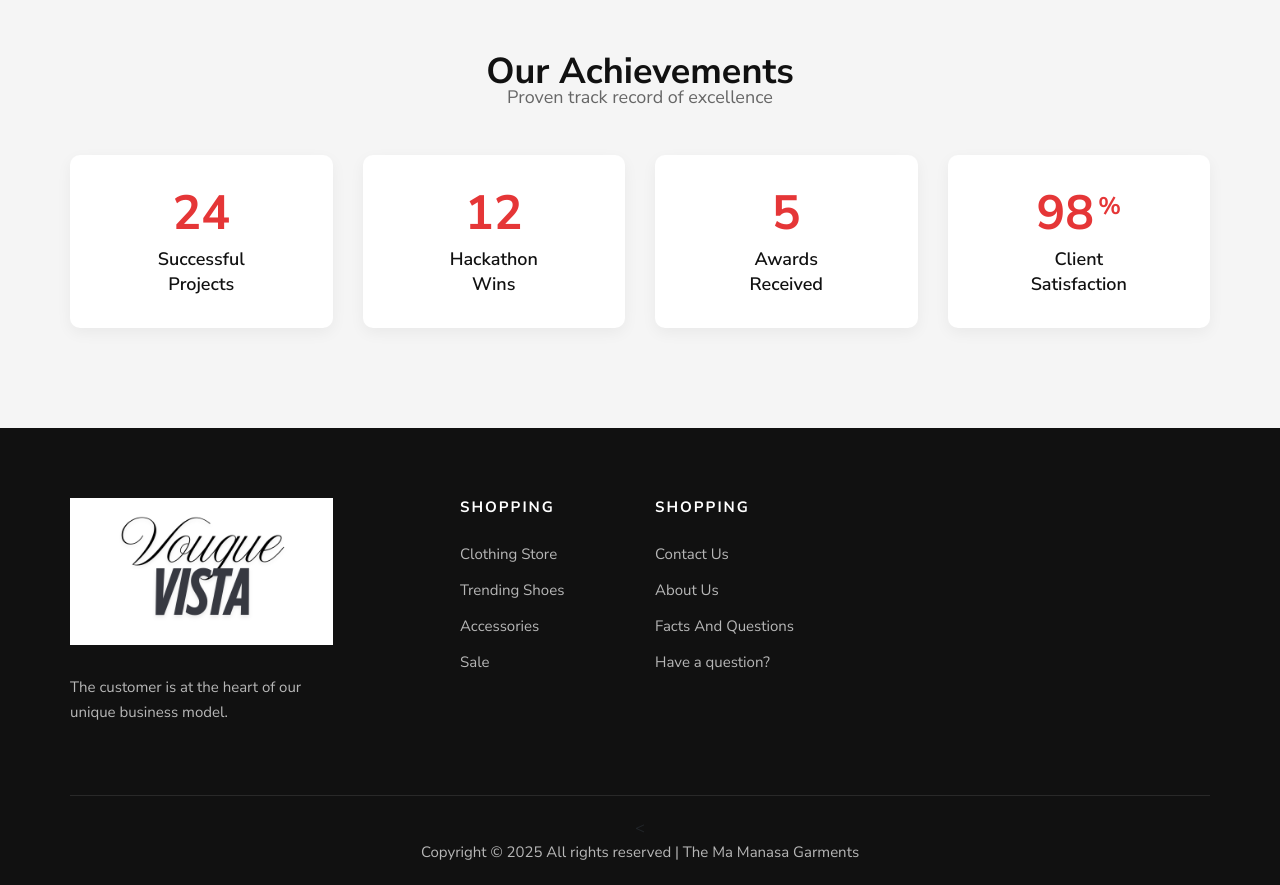
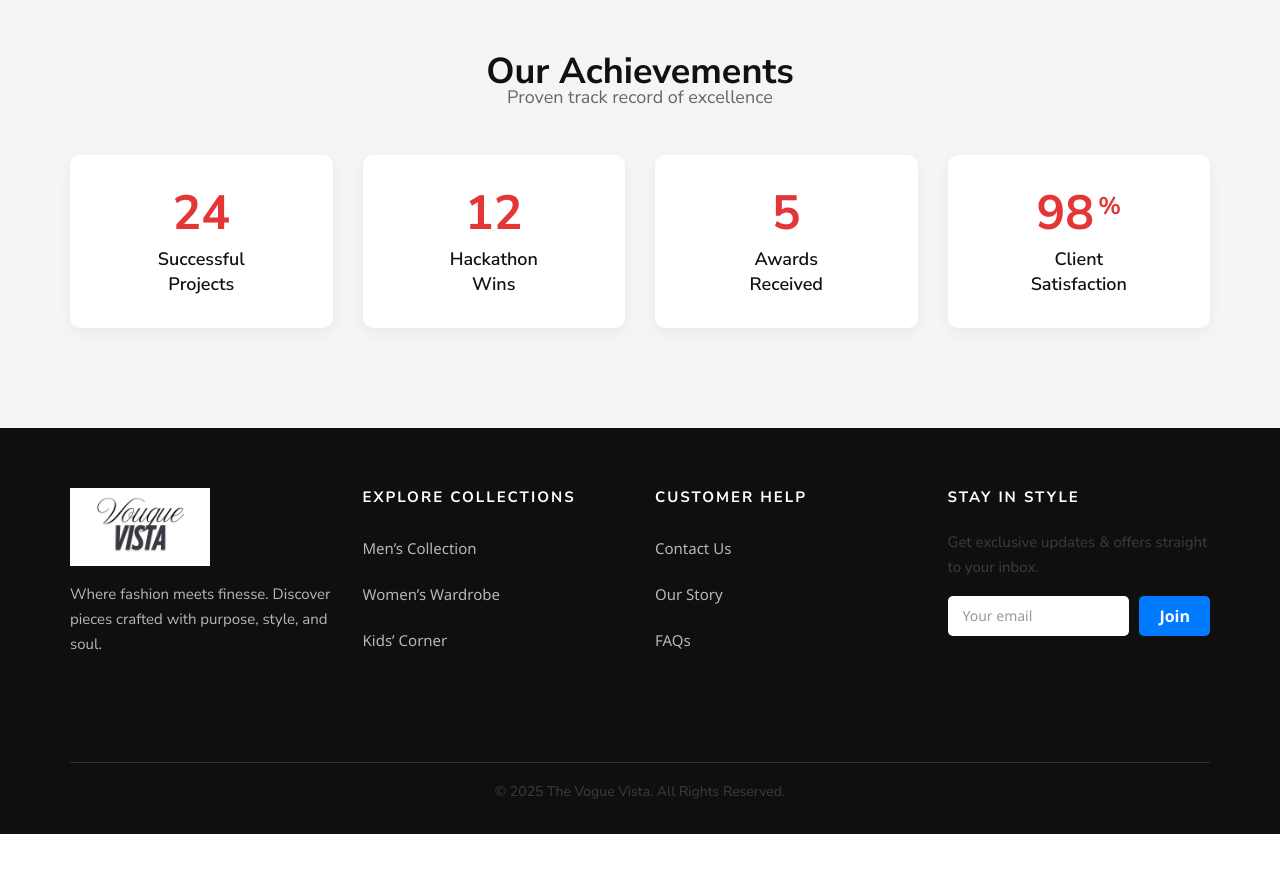
Before and after one commit to deep-priyo/E_Commerce-Web-App, a Flask app: page /about in a window 1280 px wide. Shown: the part 875-1760 px from the top of the page. After the commit the page ends 1709 px from the top, so only its background shows below. Run offline with Flask 3, Linux system fonts and the light colour scheme; some libraries are stand-ins or nearby versions.

Commit message:
redesigned footer added news teller section

```diff
--- a/templates/footer.html
+++ b/templates/footer.html
@@ -1,69 +1,112 @@
 <!-- Footer Section Begin -->
-<footer class="footer">
+<footer class="footer" style="background-color: #0f0f0f; color: #ddd; padding: 60px 0 30px; font-family: 'Segoe UI', sans-serif;">
     <div class="container">
         <div class="row">
-            <div class="col-lg-3 col-md-6 col-sm-6">
+
+            <!-- Brand Info -->
+            <div class="col-lg-3 col-md-6 mb-4">
                 <div class="footer__about">
-                    <div class="footer__logo">
-                        <a href="{{url_for('index')}}"><img src="{{ url_for('static', filename='img/logo.png') }}" alt=""></a>
+                    <div class="footer__logo mb-3">
+                        <a href="{{ url_for('index') }}">
+                            <img src="{{ url_for('static', filename='img/logo.png') }}" alt="Logo" style="max-width: 140px;">
+                        </a>
                     </div>
-                    <p>The customer is at the heart of our unique business model.</p>
-
+                    <p>Where fashion meets finesse. Discover pieces crafted with purpose, style, and soul.</p>
                 </div>
             </div>
-            <div class="col-lg-2 offset-lg-1 col-md-3 col-sm-6">
+
+            <!-- Fancy Shopping Links -->
+            <div class="col-lg-3 col-md-6 mb-4">
                 <div class="footer__widget">
-                    <h6>Shopping</h6>
-                    <ul>
-                        <li><a href="{{url_for('shop')}}">Clothing Store</a></li>
-                        <li><a href="{{url_for('shop')}}">Trending Shoes</a></li>
-                        <li><a href="{{url_for('shop')}}">Accessories</a></li>
-                        <li><a href="{{url_for('shop')}}">Sale</a></li>
-                    </ul>
-                </div>
-            </div>
-            <div class="col-lg-2 col-md-3 col-sm-6">
-                <div class="footer__widget">
-                    <h6>Shopping</h6>
-                    <ul>
-                        <li><a href="{{url_for('contact')}}">Contact Us</a></li>
-                        <li><a href="{{url_for('about')}}">About Us</a></li>
-                        <li><a href="{{url_for('faq')}}">Facts And Questions</a></li>
-                        <li><a href="{{url_for('contact')}}">Have a question?</a></li>
-
+                    <h6 class="text-uppercase text-white mb-4" style="font-weight: bold;">Explore Collections</h6>
+                    <ul class="list-unstyled">
+                        <li><a href="{{ url_for('shop', category='Men') }}" class="footer-link">Men’s Collection</a></li>
+                        <li><a href="{{ url_for('shop', category='Women') }}" class="footer-link">Women’s Wardrobe</a></li>
+                        <li><a href="{{ url_for('shop', category='Kids') }}" class="footer-link">Kids’ Corner</a></li>
                     </ul>
                 </div>
             </div>
 
+            <!-- Customer Help -->
+            <div class="col-lg-3 col-md-6 mb-4">
+                <div class="footer__widget">
+                    <h6 class="text-uppercase text-white mb-4" style="font-weight: bold;">Customer Help</h6>
+                    <ul class="list-unstyled">
+                        <li><a href="{{ url_for('contact') }}" class="footer-link">Contact Us</a></li>
+                        <li><a href="{{ url_for('about') }}" class="footer-link">Our Story</a></li>
+                        <li><a href="{{ url_for('faq') }}" class="footer-link">FAQs</a></li>
+                    </ul>
+                </div>
+            </div>
+
+            <!-- Newsletter Signup -->
+            <div class="col-lg-3 col-md-6 mb-4">
+                <div class="footer__widget">
+                    <h6 class="text-uppercase text-white mb-4" style="font-weight: bold;">Stay in Style</h6>
+                    <p>Get exclusive updates & offers straight to your inbox.</p>
+                   <form action="#" class="d-flex mt-3" style="gap: 10px;">
+  <input type="email" placeholder="Your email" class="form-control"
+         style="border: none; padding: 10px 15px; border-radius: 5px; font-size: 14px; height: 40px;"/>
+
+  <button type="submit" class="btn"
+          style="background-color: #007bff; color: white; border: none; padding: 10px 20px; font-weight: bold; border-radius: 5px; height: 40px; display: flex; align-items: center; justify-content: center;">
+    Join
+  </button>
+</form>
+
+                </div>
+            </div>
 
         </div>
+
+        <hr style="border-top: 1px solid #333; margin-top: 40px;">
+
+        <!-- Footer Bottom -->
         <div class="row">
             <div class="col-lg-12 text-center">
-                <div class="footer__copyright__text">
-                    <
-                    <p>Copyright ©
-                        <script>
-                            document.write(new Date().getFullYear());
-                        </script> All rights reserved | The Ma Manasa Garments
-                    </p>
-
-                </div>
+                <p class="mb-0" style="font-size: 14px;">&copy;
+                    <script>document.write(new Date().getFullYear());</script> The Vogue Vista. All Rights Reserved.
+                </p>
             </div>
         </div>
     </div>
 </footer>
 <!-- Footer Section End -->
 
-<!-- Search Begin -->
-<div class="search-model">
-    <div class="h-100 d-flex align-items-center justify-content-center">
-        <div class="search-close-switch">+</div>
-        <form class="search-model-form">
-            <input type="text" id="search-input" placeholder="Search here.....">
-        </form>
-    </div>
-</div>
-<!-- Search End -->
+<!-- Extra Footer Hover Styles -->
+<style>
+    .footer-link {
+        display: inline-block;
+        color: #ccc;
+        position: relative;
+        text-decoration: none;
+        margin-bottom: 10px;
+        transition: color 0.3s ease;
+    }
+
+    .footer-link::after {
+        content: "";
+        position: absolute;
+        width: 0%;
+        height: 2px;
+        left: 0;
+        bottom: -3px;
+        background-color: #fff;
+        transition: width 0.3s;
+    }
+
+    .footer-link:hover {
+        color: #fff;
+    }
+
+    .footer-link:hover::after {
+        width: 100%;
+    }
+
+    .footer input::placeholder {
+        color: #999;
+    }
+</style>
 
 <!-- Js Plugins -->
 <script src="{{ url_for('static', filename='js/jquery-3.3.1.min.js') }}"></script>
```
